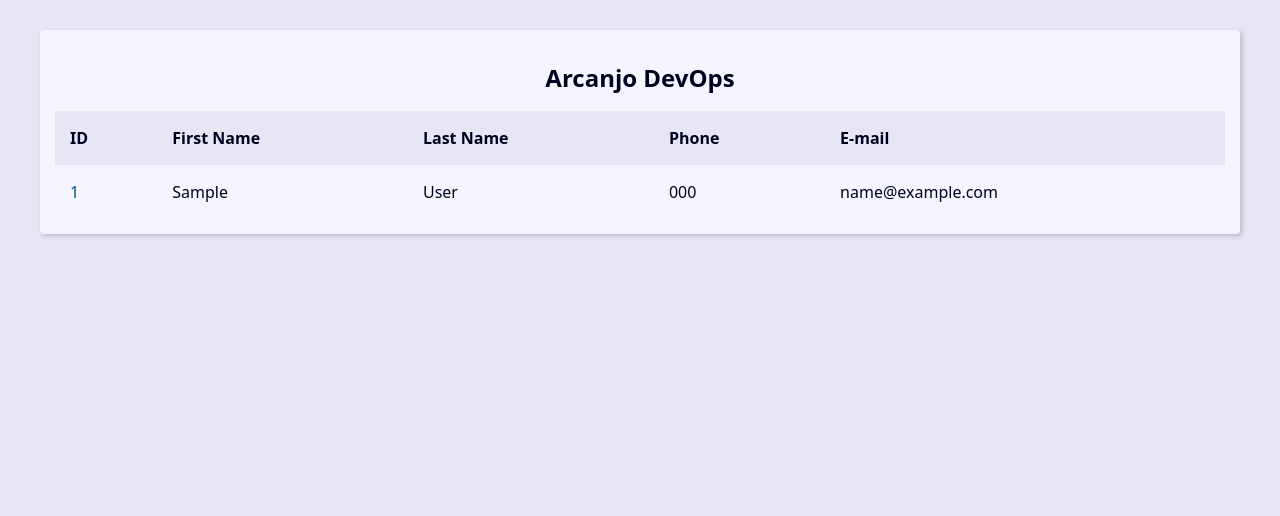
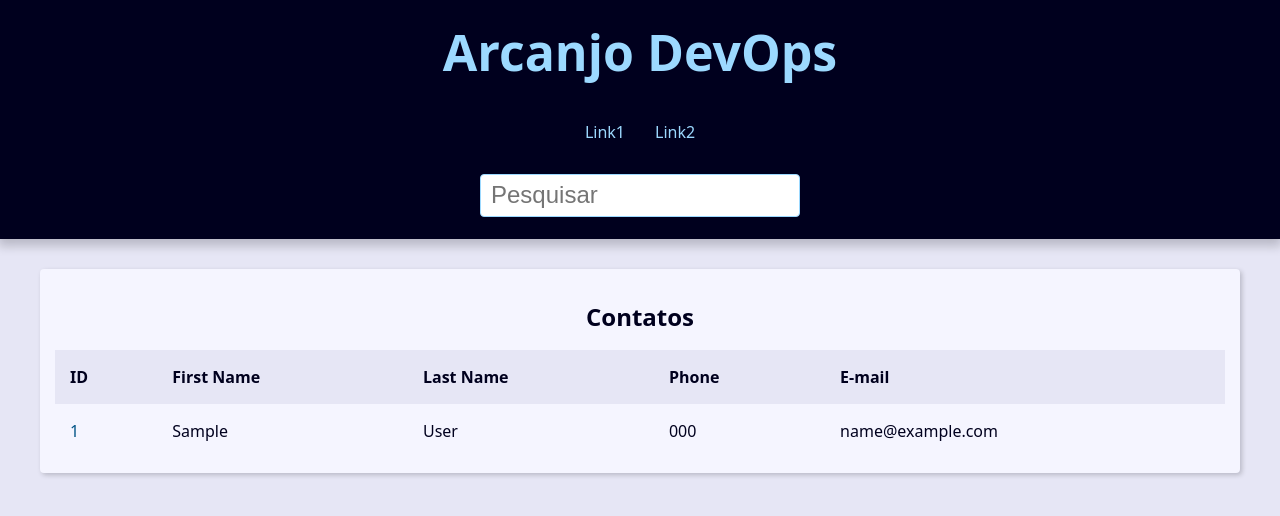
Before and after one commit to eriknathan/arcanjo-devops, a Django app: page / in a window 1280 px wide. Shown: the top 516 px of the page. Run offline with Django 4.2, Linux system fonts and the light colour scheme; tables that the repository leaves empty hold one stand-in row (values such as "Sample post").

Commit message:
feat: criando header do site e arquivos partials

```diff
--- a/arcanjo/templates/arcanjo/index.html
+++ b/arcanjo/templates/arcanjo/index.html
@@ -4,7 +4,7 @@
     <div class="responsive-table">
         <table class="contacts-table">
             <caption class="table-caption">
-                Arcanjo DevOps
+                Contatos
             </caption>
 
             <thead>
--- a/arcanjo/views/contact_view.py
+++ b/arcanjo/views/contact_view.py
@@ -6,7 +6,7 @@ def index(request):
     '''seleciona todos os contatos onde o campo show for true e
     mostrar em ordem decrescente'''
     contacts = Contact.objects.filter(show=True).order_by('-id')[:10]
-    context = {'contacts': contacts}
+    context = {'contacts': contacts, 'site_title': 'Contatos - '}
 
     # print(contacts.query)
 
@@ -18,7 +18,8 @@ def contact(request, contact_id):
     caso o id não seja encontrado, ele retorna 404'''
     # single_contact = Contact.objects.filter(pk=contact_id)
     single_contact = get_object_or_404(Contact, pk=contact_id, show=True)
-    context = {'contact': single_contact}
+    site_title = f'{single_contact.first_name} {single_contact.last_name} - '
+    context = {'contact': single_contact, 'site_title': site_title}
 
     # print(single_contact.query)
 
--- a/base_static/global/css/style.css
+++ b/base_static/global/css/style.css
@@ -203,8 +203,9 @@
 
   .search-input {
     font-size: var(--medium-font-size);
-    padding: 1rem 2rem;
+    padding: 1rem 1rem;
     width: 100%;
+    height: 85%;
     max-width: 32rem;
     border-radius: var(--default-border-radius);
     border: 1px solid var(--link-light-color);
--- a/base_templates/global/base.html
+++ b/base_templates/global/base.html
@@ -1,13 +1,14 @@
 {% load static %}<!DOCTYPE html>
-<html lang="en">
+<html lang="pt-br">
 <head>
   <meta charset="UTF-8">
   <meta http-equiv="X-UA-Compatible" content="IE=edge">
   <meta name="viewport" content="width=device-width, initial-scale=1.0">
-  <title>Arcanjo DevOps</title>
+  <title>{{ site_title }} Arcanjo DevOps</title>
   <link rel="stylesheet" href="{% static 'global/css/style.css' %}">
 </head>
 <body>
+  {% include "global/partials/_header.html" %}
   <main class="content">
     {% block content %}{% endblock content %}
   </main>
--- /dev/null
+++ b/base_templates/global/partials/_header.html
@@ -0,0 +1,23 @@
+<header class="header">
+    <h1 class="header-heading">
+      <a href="{% url 'arcanjo:index' %}" class="header-link">
+        Arcanjo DevOps
+      </a>
+    </h1>
+
+    <nav class="menu">
+      <ul class="menu-list">
+        <li class="menu-item">
+          <a href="" class="menu-link">Link1</a>
+        </li><li class="menu-item">
+          <a href="" class="menu-link">Link2</a>
+        </li>
+      </ul>
+    </nav>
+
+    <div class="search">
+      <form action="" method="get">
+        <input type="search" class="search-input" placeholder="Pesquisar" id="search" name="q">
+      </form>
+    </div>
+  </header>
```
